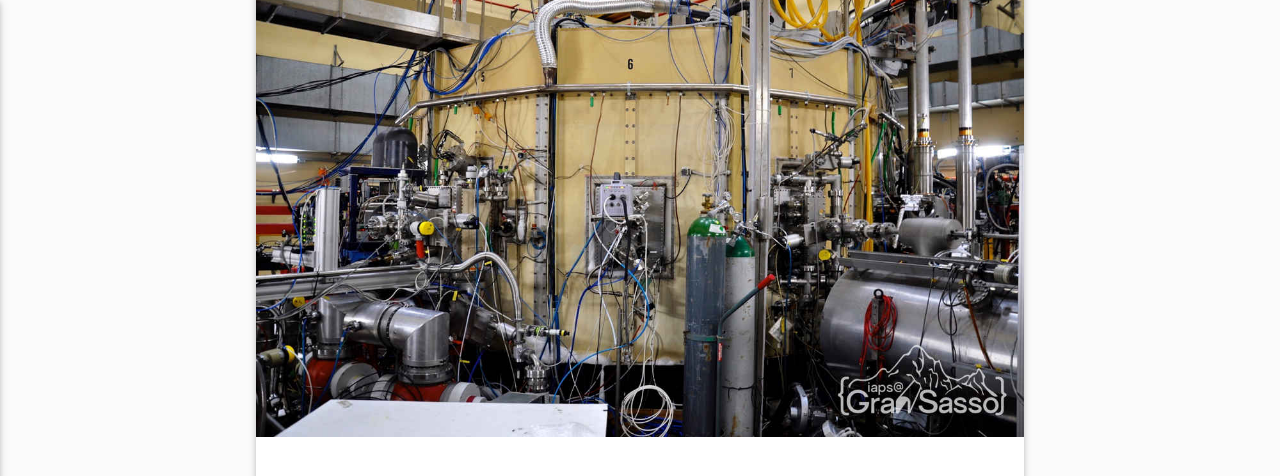
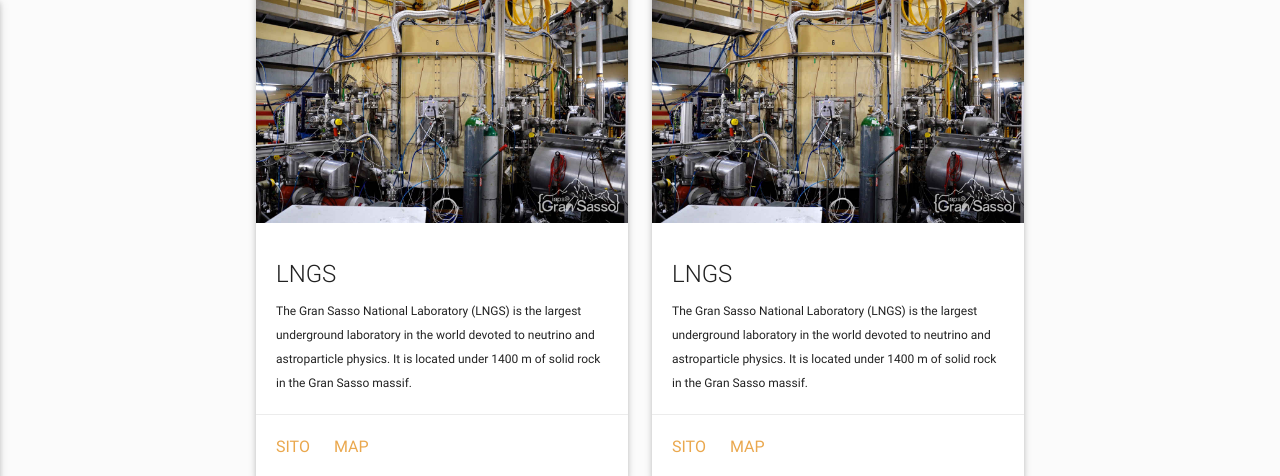
Before and after one commit to philosophysics/fermivisual, a Jekyll site: the page built from facilities.html, in a window 1280 px wide and 1400 px high, scrolled down 695 px. Shown: the top 476 px of the window. Built offline with Jekyll 4.4.1, drawn with Linux system fonts in a browser that asks for light colours; nearby versions of some CDN libraries; some of the changed text lies outside the part shown.

Commit message:
risolti problemi in programme e in facilities

```diff
--- a/_data/facilities.yml
+++ b/_data/facilities.yml
@@ -21,43 +21,31 @@
 
 science:
   - img: img/facilities/1.jpg
-    title: CIao
-    descr: "rqfjebnòjr3rqfjebnòjr3rqfjebnòjr3rqfjebnòjr3rqfjebnòjr3rqfjebnòjr3rqfjebnòjr3rqfjebnòjr3rqfjebnòjr
-         <br>
-         qfjebnòjr3rqfjebnòjr3rqfjebnòjr3rqfjebnòjr3rqfjebnòjr3rq
-         <br>
-         fjebnòjr3rqfjebnòjr3rqfjebnòjr3rqfjebnòjr3rqfjebnòjr3rqfjebnòjr3rqfjebnòjr3rqfjebnòjr3rqfjebnòjr3rqfjebnòjr
-         <br>
-         rqfjebnòjr3rqfjebnòjr3rqfjebnòjr3rqfjebnòjr3rqfjebnòjr3rqfjebnòjr3"
+    title: LNGS
+    descr: "The Gran Sasso National Laboratory (LNGS) is the largest underground laboratory in the world devoted to neutrino and astroparticle physics. It is located under 1400 m of solid rock in the Gran Sasso massif."
+    site:
+    map:
+
+  - img: img/facilities/1.jpg
+    title: LNGS
+    descr: "The Gran Sasso National Laboratory (LNGS) is the largest underground laboratory in the world devoted to neutrino and astroparticle physics. It is located under 1400 m of solid rock in the Gran Sasso massif."
     site:
     map:
 
   - img: img/facilities/2.jpg
-    title: CIao
-    descr: rqfjebnòjr3
+    title: GSSI
+    descr: "The Gran Sasso Science Institute (GSSI) is an international PhD school and a center for research and higher education. The GSSI aims to create a new center of scientific excellence in L’Aquila fostering the skills and highly specialized structures already present in the area, such as the Gran Sasso National Laboratories."
     site:
     map:
 
   - img: img/facilities/3.jpg
-    title: CIao
-    descr: rqfjebnòjr3
+    title: INFN
+    descr: "The Frascati Research Center of INFN (Italian National Agency for Nuclear Physics) is the biggest and oldest facility for nuclear and subnuclear physics in Italy. It is located in the surroundings of Rome."
     site:
     map:
 
   - img: img/facilities/1.jpg
-    title: CIao
-    descr: rqfjebnòjr3
+    title:
+    descr: "The University of Rome - Tor Vergata is one of the main facilities for research and education in the Italian capital city."
     site:
     map:
-
-  - img: img/facilities/2.jpg
-    title: CIao
-    descr: rqfjebnòjr3
-    site:
-    map:
-
-  - img: img/facilities/3.jpg
-    title: CIao
-    descr: rqfjebnòjr3
-    site:
-    map:
--- a/facilities.html
+++ b/facilities.html
@@ -8,12 +8,12 @@
   {{ site.data.facilities.intro }}
 </p>
 
+<div class="section">
   <h2>The Facilities</h2>
 
-{% assign loopindex = 0 %}
-{% for item in site.data.facilities.science}
-{% assign rowfinder = loopindex | modulo:2 %}
-{% if rowfinder == 0 %}
+  {% for item in site.data.facilities.science %}
+    {% assign col = forloop.index0 | modulo:2 %}
+    {% if col == 0 %}
       <div class="row">
     {% endif %}
       <div class="col s12 m6">
@@ -35,18 +35,18 @@
         	</div>
         </div>
       </div>
-{% if rowfinder == 1 %}
+    {% if col == 1 %}
     </div>
     {% endif %}
-{% assign loopindex = loopindex | plus: 1 %}
   {% endfor %}
+</div>
 
+<div class="section">
   <h2>Accomodation</h2>
 
-{% assign loopindex = 0 %}
-{% for item in site.data.facilities.accomodation}
-{% assign rowfinder = loopindex | modulo:2 %}
-{% if rowfinder == 0 %}
+  {% for item in site.data.facilities.accomodation %}
+    {% assign col = forloop.index0 | modulo:2 %}
+    {% if col == 0 %}
       <div class="row">
     {% endif %}
       <div class="col s12 m6">
@@ -68,8 +68,8 @@
         	</div>
         </div>
       </div>
-{% if rowfinder == 1 %}
+    {% if col == 1 %}
     </div>
     {% endif %}
-{% assign loopindex = loopindex | plus: 1 %}
   {% endfor %}
+</div>
```
Also changed, not shown: _data/programme.yml (+5 -5 lines), programme.html (+15 -25 lines), README.md. Lines whose indentation alone changed are shown as unchanged.
